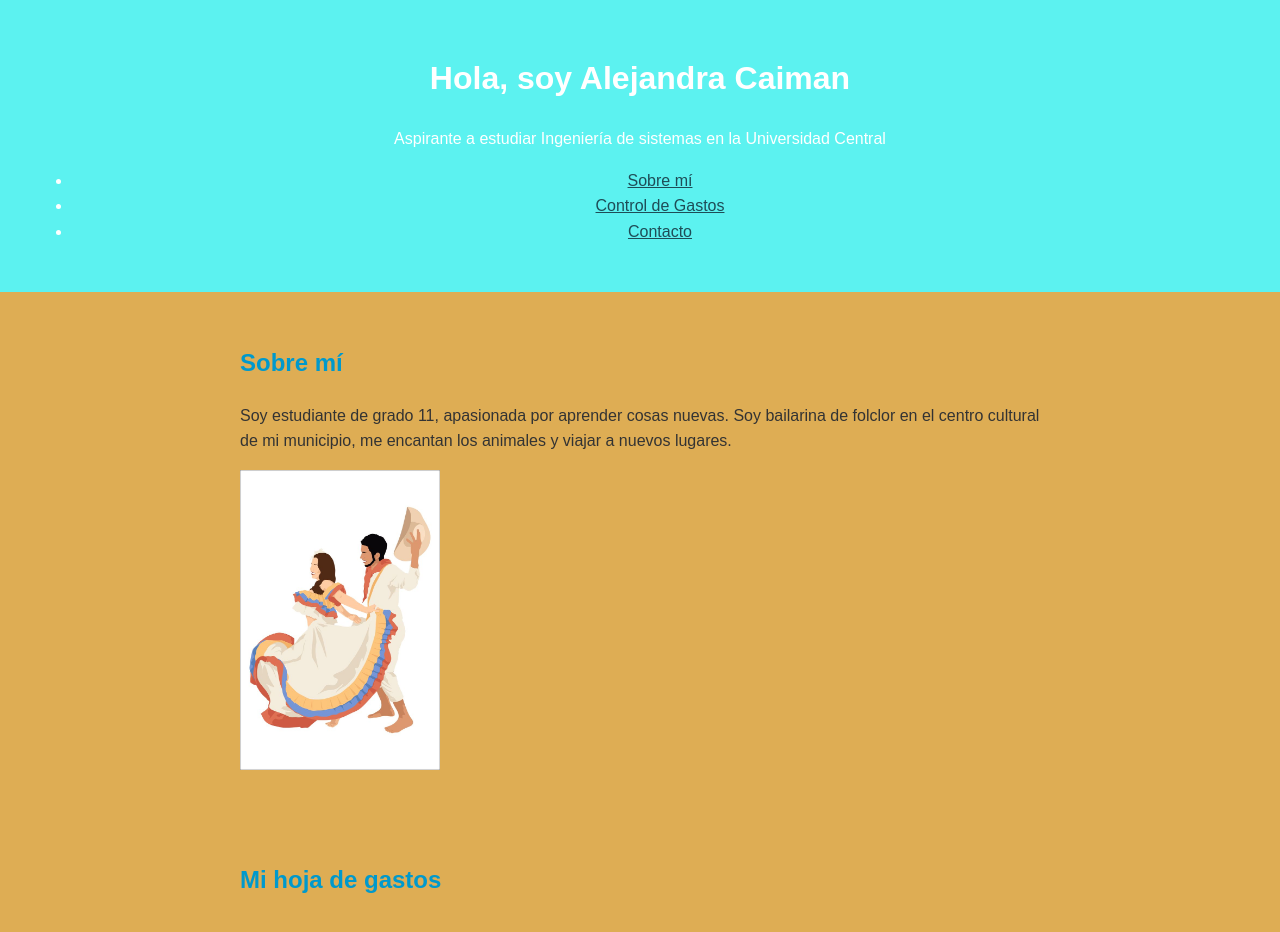
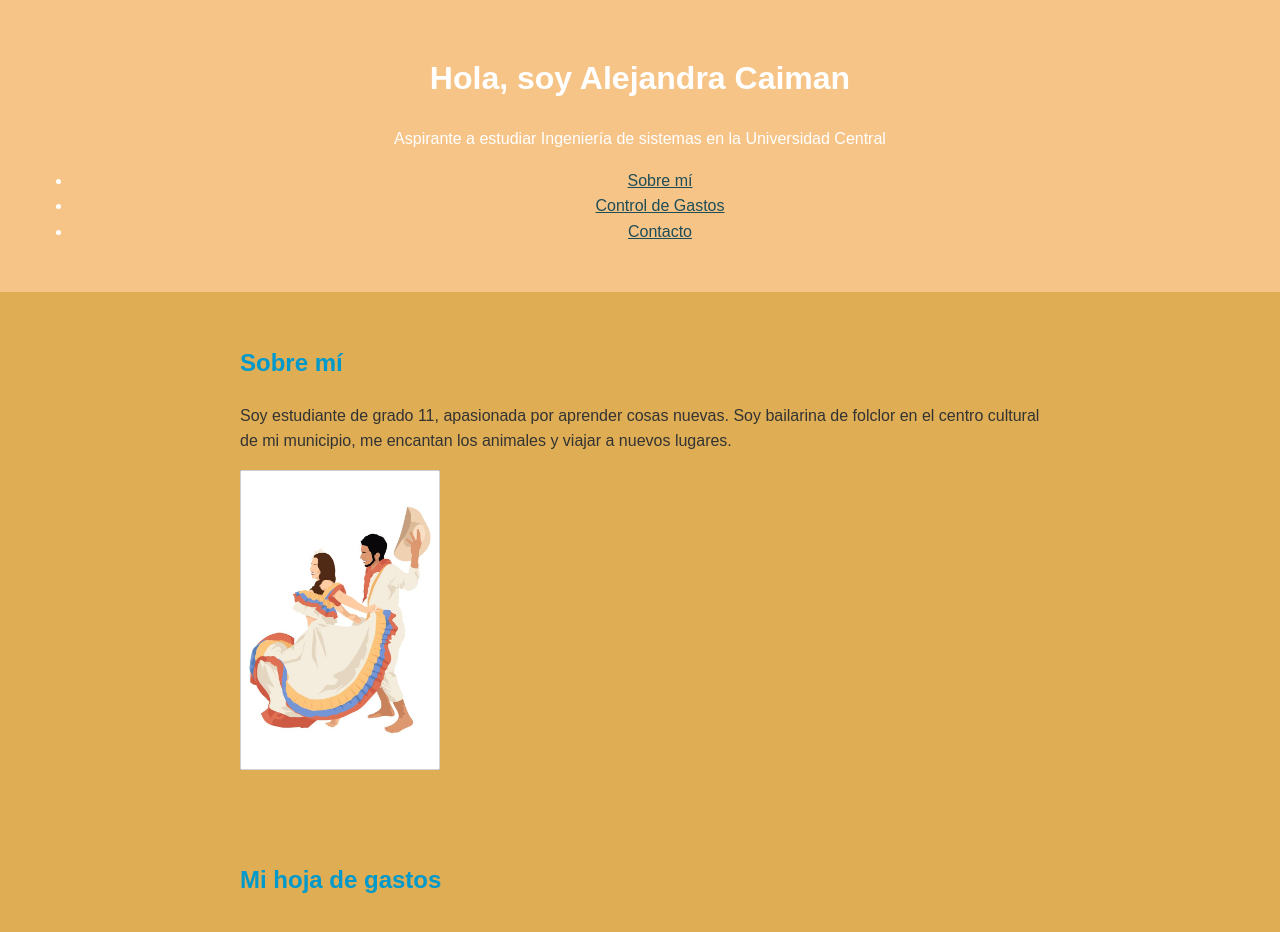
Before and after one commit to caimanmariaalejandra-sudo/Portafolio_Personal, a plain HTML site: page index.html in a window 1280 px wide. Shown: the top 932 px of the page. Drawn offline with Linux system fonts and the light colour scheme; grey boxes are pictures that could not be loaded.

Commit message:
Update style.css

```diff
--- a/style.css
+++ b/style.css
@@ -8,7 +8,7 @@ sans-serif;
 }
 
 header  {
-background: #5CF2F0;
+background: #F7C488;
 color: white;
 padding:2rem;
 text-align: center;
```
